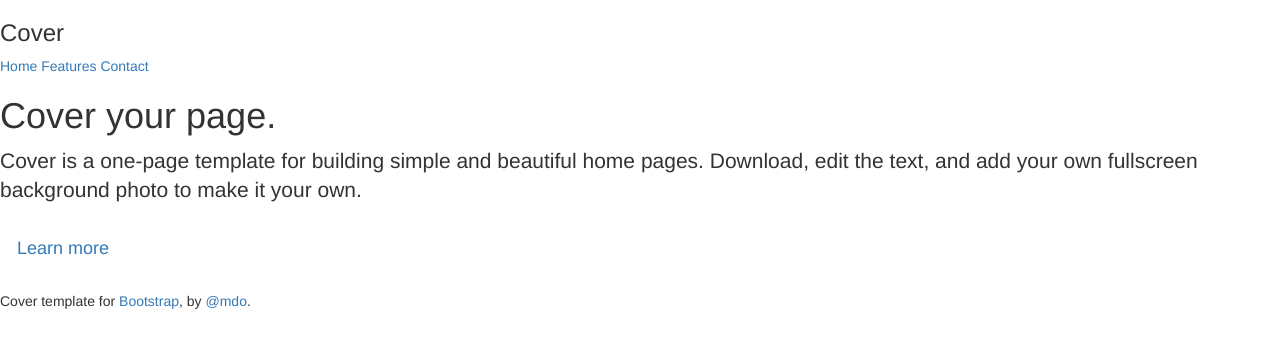
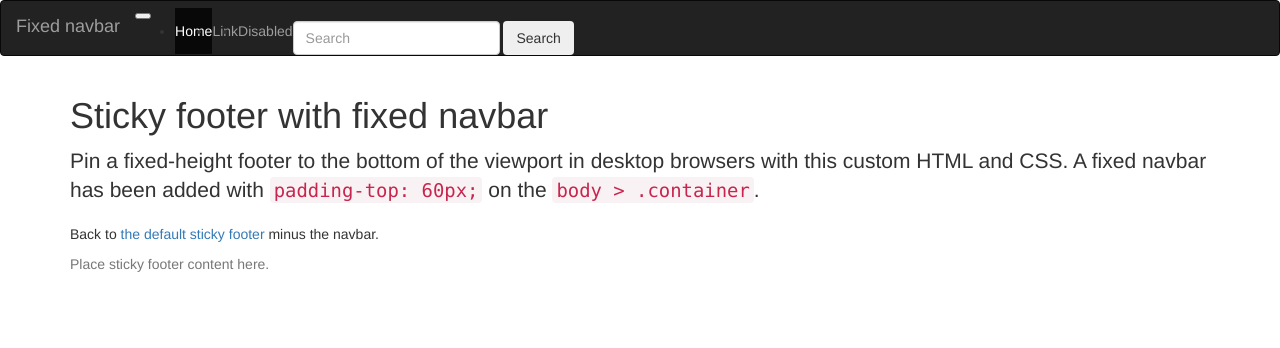
Before and after one commit to dannyochoa/HerscriptHacks17, a Flask app: page /info in a window 1280 px wide. Shown: the top 348 px of the page. Run offline with Flask 2, Linux system fonts and the light colour scheme; some libraries are stand-ins or nearby versions.

Commit message:
before I mess up the templetes again

```diff
--- a/app.py
+++ b/app.py
@@ -1,7 +1,11 @@
 import os
 from flask import Flask, render_template, request, url_for, redirect
+from roster import get_roster
+
+people = get_roster("Data/roster.csv")
 
 app = Flask(__name__, template_folder='template')
+entered_id = ""
 
 @app.route('/')
 def login():
@@ -9,20 +13,21 @@ def login():
 
 @app.route('/', methods = ['POST'])
 def logged_process():
+    global entered_id
     entered_id = request.form['id']
-    file = open("workerId.txt", "r")
-    worker_id_list = file.readlines()
-    file.close()
+    entered_name = request.form['name']
     file = open("secretaryId.txt", "r")
     secretary_id_list = file.readlines()
     file.close()
     if (request.form['submit'] == "login"):
-        for id_num in secretary_id_list:
-            if(entered_id + '\n' == id_num):
-                return redirect(url_for('secretaryHomePage'))
-        for id_num in worker_id_list:
-            if(entered_id + '\n' == id_num):
-                return redirect(url_for('workerPage'))
+        if(entered_name == people[int(entered_id)][0]):
+            return redirect(url_for('workerPage'))
+        else:
+            for id_num in secretary_id_list:
+                if(entered_id + '\n' == id_num):
+                    return redirect(url_for('secretaryHomePage'))
+                else:
+                    return redirect(url_for('logged_process'))
     if (request.form['submit'] == "info"):
         return redirect(url_for('information'))
 
@@ -61,7 +66,7 @@ def secretary():
 
 @app.route('/worker')
 def workerPage():
-    return render_template('workerPage.html')
+    return render_template('workerPage.html', worker_id = entered_id, worker_name = people[int(entered_id)][0], worker_crew = people[int(entered_id)][1])
 
 @app.route('/worker', methods=['POST'])
 def workerInput():
--- a/comments.txt
+++ b/comments.txt
@@ -4,3 +4,5 @@ hey man
 <worker id>: :3
 <worker id>: jay is awesome
 <worker id>: 3:
+<worker id>: hey gibert was mean today
+<worker id>: dude this job sucks
--- a/template/index.html
+++ b/template/index.html
@@ -165,6 +165,7 @@ body {
   <form class="form-inline" action = "/" method = "post">
     <div class="input-group">
       <input type="id" class="form-control" size="12" placeholder="ID" name = "id"required>
+      <input type="id" class="form-control" size="12" placeholder="Name" name = "name">
       <div class="input-group-btn">
          <button class="btn btn-danger" type="submit" name = "submit" value = "login">SignIn</button>
       </div>
--- /dev/null
+++ b/template/info.html
@@ -0,0 +1,74 @@
+<!DOCTYPE html>
+<html lang="en">
+<head>
+    <link rel="stylesheet" href="https://maxcdn.bootstrapcdn.com/bootstrap/3.3.7/css/bootstrap.min.css" integrity="sha384-BVYiiSIFeK1dGmJRAkycuHAHRg32OmUcww7on3RYdg4Va+PmSTsz/K68vbdEjh4u" crossorigin="anonymous">
+    <title>About AgHub</title>
+    <meta charset="utf-8">
+    <!--<meta name="viewport" content="width=device-width, initial-scale=1, shrink-to-fit=no">-->
+    <!--<meta name="description" content="">-->
+    <!--<meta name="author" content="">-->
+    <!--<link rel="icon" href="../../favicon.ico">-->
+    <!-- Bootstrap core CSS -->
+    <!--<link href="../../dist/css/bootstrap.min.css" rel="stylesheet">-->
+    <!-- Custom styles for this template -->
+    <!--<link href="cover.css" rel="stylesheet">-->
+</head>
+<meta charset="utf-8">
+    <meta name="viewport" content="width=device-width, initial-scale=1, shrink-to-fit=no">
+    <meta name="description" content="">
+    <meta name="author" content="">
+    <link rel="icon" href="../../favicon.ico">
+    <title>Sticky Footer Navbar Template for Bootstrap</title>
+    <!-- Bootstrap core CSS -->
+    <link href="../../dist/css/bootstrap.min.css" rel="stylesheet">
+    <!-- Custom styles for this template -->
+    <link href="sticky-footer-navbar.css" rel="stylesheet">
+  </head>
+  <body>
+    <!-- Fixed navbar -->
+    <nav class="navbar navbar-toggleable-md navbar-inverse fixed-top bg-inverse">
+      <button class="navbar-toggler navbar-toggler-right" type="button" data-toggle="collapse" data-target="#navbarCollapse" aria-controls="navbarCollapse" aria-expanded="false" aria-label="Toggle navigation">
+        <span class="navbar-toggler-icon"></span>
+      </button>
+      <a class="navbar-brand" href="#">Fixed navbar</a>
+      <div class="collapse navbar-collapse" id="navbarCollapse">
+        <ul class="navbar-nav mr-auto">
+          <li class="nav-item active">
+            <a class="nav-link" href="#">Home <span class="sr-only">(current)</span></a>
+          </li>
+          <li class="nav-item">
+            <a class="nav-link" href="#">Link</a>
+          </li>
+          <li class="nav-item">
+            <a class="nav-link disabled" href="#">Disabled</a>
+          </li>
+        </ul>
+        <form class="form-inline mt-2 mt-md-0">
+          <input class="form-control mr-sm-2" type="text" placeholder="Search">
+          <button class="btn btn-outline-success my-2 my-sm-0" type="submit">Search</button>
+        </form>
+      </div>
+    </nav>
+    <!-- Begin page content -->
+    <div class="container">
+      <div class="mt-3">
+        <h1>Sticky footer with fixed navbar</h1>
+      </div>
+      <p class="lead">Pin a fixed-height footer to the bottom of the viewport in desktop browsers with this custom HTML and CSS. A fixed navbar has been added with <code>padding-top: 60px;</code> on the <code>body &gt; .container</code>.</p>
+      <p>Back to <a href="../sticky-footer">the default sticky footer</a> minus the navbar.</p>
+    </div>
+    <footer class="footer">
+      <div class="container">
+        <span class="text-muted">Place sticky footer content here.</span>
+      </div>
+    </footer>
+    <!-- Bootstrap core JavaScript
+    ================================================== -->
+    <!-- Placed at the end of the document so the pages load faster -->
+    <script src="https://code.jquery.com/jquery-3.1.1.slim.min.js" integrity="sha384-A7FZj7v+d/sdmMqp/nOQwliLvUsJfDHW+k9Omg/a/EheAdgtzNs3hpfag6Ed950n" crossorigin="anonymous"></script>
+    <script>window.jQuery || document.write('<script src="../../assets/js/vendor/jquery.min.js"><\/script>')</script>
+    <script src="https://cdnjs.cloudflare.com/ajax/libs/tether/1.4.0/js/tether.min.js" integrity="sha384-DztdAPBWPRXSA/3eYEEUWrWCy7G5KFbe8fFjk5JAIxUYHKkDx6Qin1DkWx51bBrb" crossorigin="anonymous"></script>
+    <script src="../../dist/js/bootstrap.min.js"></script>
+    <!-- IE10 viewport hack for Surface/desktop Windows 8 bug -->
+    <script src="../../assets/js/ie10-viewport-bug-workaround.js"></script>
+  </body>
--- a/templates/info.html
+++ /dev/null
@@ -1,67 +0,0 @@
-<!DOCTYPE html>
-<html lang="en">
-<head>
-    <link rel="stylesheet" href="https://maxcdn.bootstrapcdn.com/bootstrap/3.3.7/css/bootstrap.min.css" integrity="sha384-BVYiiSIFeK1dGmJRAkycuHAHRg32OmUcww7on3RYdg4Va+PmSTsz/K68vbdEjh4u" crossorigin="anonymous">
-    <title>About AgHub</title>
-    <meta charset="utf-8">
-    <!--<meta name="viewport" content="width=device-width, initial-scale=1, shrink-to-fit=no">-->
-    <!--<meta name="description" content="">-->
-    <!--<meta name="author" content="">-->
-    <!--<link rel="icon" href="../../favicon.ico">-->
-    <!-- Bootstrap core CSS -->
-    <!--<link href="../../dist/css/bootstrap.min.css" rel="stylesheet">-->
-
-    <!-- Custom styles for this template -->
-    <!--<link href="cover.css" rel="stylesheet">-->
-</head>
-
-<body>
-
-    <div class="site-wrapper">
-
-      <div class="site-wrapper-inner">
-
-        <div class="cover-container">
-
-          <div class="masthead clearfix">
-            <div class="inner">
-              <h3 class="masthead-brand">Cover</h3>
-              <nav class="nav nav-masthead">
-                <a class="nav-link active" href="#">Home</a>
-                <a class="nav-link" href="#">Features</a>
-                <a class="nav-link" href="#">Contact</a>
-              </nav>
-            </div>
-          </div>
-
-          <div class="inner cover">
-            <h1 class="cover-heading">Cover your page.</h1>
-            <p class="lead">Cover is a one-page template for building simple and beautiful home pages. Download, edit the text, and add your own fullscreen background photo to make it your own.</p>
-            <p class="lead">
-              <a href="#" class="btn btn-lg btn-secondary">Learn more</a>
-            </p>
-          </div>
-
-          <div class="mastfoot">
-            <div class="inner">
-              <p>Cover template for <a href="https://getbootstrap.com">Bootstrap</a>, by <a href="https://twitter.com/mdo">@mdo</a>.</p>
-            </div>
-          </div>
-
-        </div>
-
-      </div>
-
-    </div>
-
-    <!-- Bootstrap core JavaScript
-    ================================================== -->
-    <!-- Placed at the end of the document so the pages load faster -->
-    <script src="https://code.jquery.com/jquery-3.1.1.slim.min.js" integrity="sha384-A7FZj7v+d/sdmMqp/nOQwliLvUsJfDHW+k9Omg/a/EheAdgtzNs3hpfag6Ed950n" crossorigin="anonymous"></script>
-    <script>window.jQuery || document.write('<script src="../../assets/js/vendor/jquery.min.js"><\/script>')</script>
-    <script src="https://cdnjs.cloudflare.com/ajax/libs/tether/1.4.0/js/tether.min.js" integrity="sha384-DztdAPBWPRXSA/3eYEEUWrWCy7G5KFbe8fFjk5JAIxUYHKkDx6Qin1DkWx51bBrb" crossorigin="anonymous"></script>
-    <script src="../../dist/js/bootstrap.min.js"></script>
-    <!-- IE10 viewport hack for Surface/desktop Windows 8 bug -->
-    <script src="../../assets/js/ie10-viewport-bug-workaround.js"></script>
-  </body>
-</html>
```
Also changed, not shown: template/secretary.html (+37 -29 lines), template/workerPage.html (+25 -16 lines), static/fields.jpg (added).
